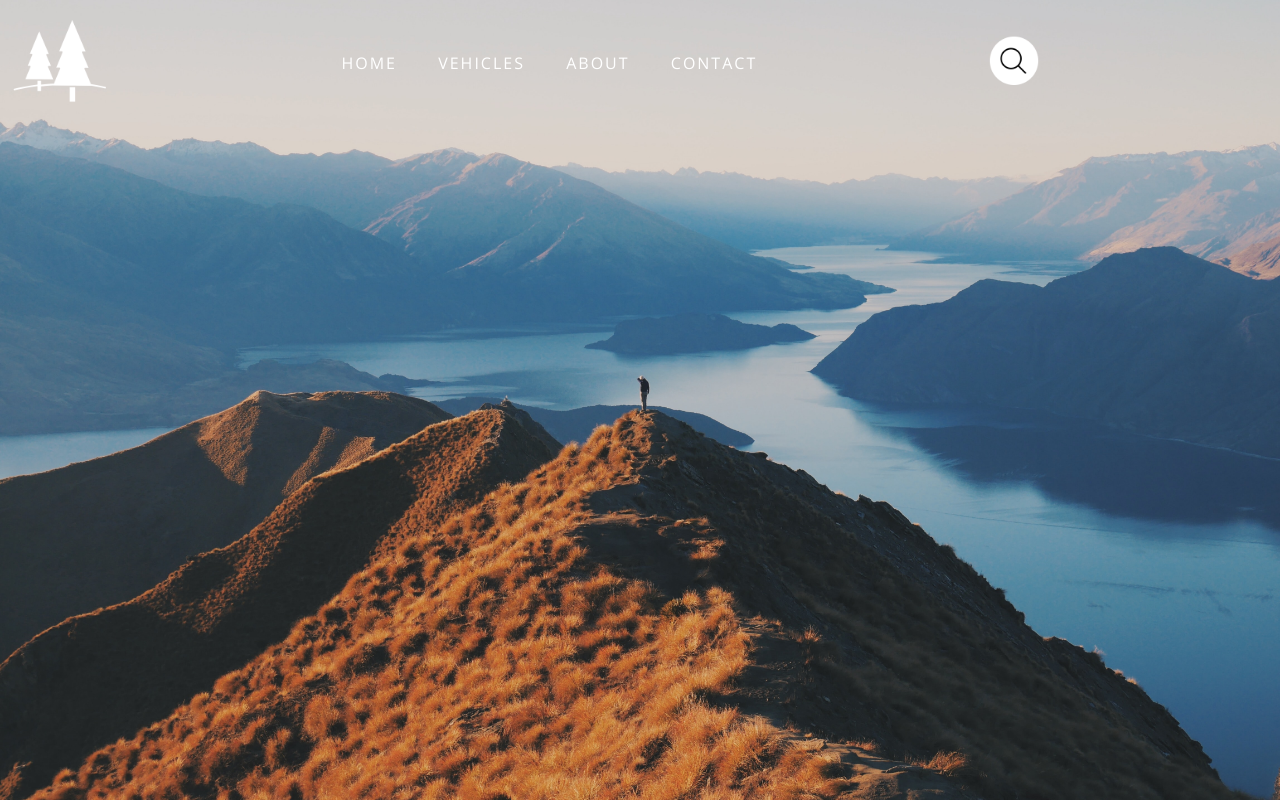
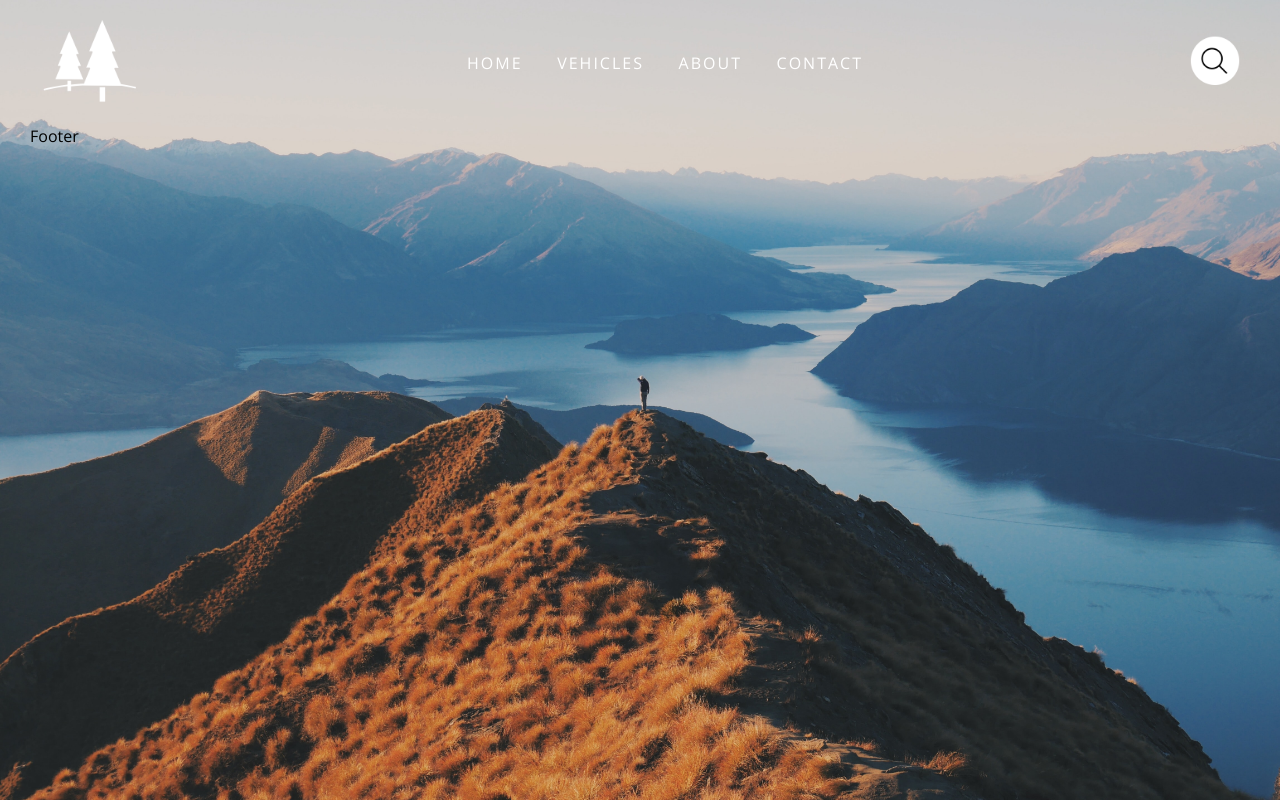
Before and after one commit to tomaszpluta85/adventure, a plain HTML site: page index.html in a window 1280 px wide. Drawn offline with nearby package versions, Linux system fonts and the light colour scheme.

Commit message:
Dodany container

```diff
--- a/css/style.css
+++ b/css/style.css
@@ -12,47 +12,65 @@ body {
     background-size: cover;
     font-size: 16px;
 }
+
+.full-width {
+    width: 100vw;
+    display: flex;
+    flex-direction: column;
+    align-items: center;
+}
+
+.container {
+    max-width: 1440px;
+    width: 100%;
+}
+
 .header__container {
     display: flex;
     justify-content: space-between;
     align-items: center;
     padding: 10px;
-    max-width: 1440px;
 }
 
 .logo {
     max-width: 100px;
     filter: invert(1);
 }
+
 .header__menu {
     width: 33%;
     min-width: 30%;
     display: none;
     justify-content: space-between;
 }
+
 .header__menu a {
     text-transform: uppercase;
     text-decoration: none;
     color: #fff;
     letter-spacing: 2px;
 }
+
 .search {
     max-width: 50px;
     filter: invert(1);
 }
 
 
-
-@media (min-width: 376px) {
+@media (min-width: 768px) {
     .header__menu {
         display: flex;
     }
+
     .ham {
         display: none;
     }
 }
 
 @media (min-width: 1024px) {
+    .container {
+        width: 1220px;
+    }
 
 }
 
--- a/index.html
+++ b/index.html
@@ -9,7 +9,8 @@
     <link rel="stylesheet" href="css/style.css">
 </head>
 <body>
-
+<div class="full-width">
+    <div class="container">
         <div class="header__container">
             <div>
                 <a href="#">
@@ -25,11 +26,17 @@
             <div>
                 <img src="img/search.png" alt="" class="search">
             </div>
-    <div>
-        <img src="img/hamburger.svg" alt="" class="ham">
+            <div class="ham">
+                <img src="img/hamburger.svg" alt="">
+            </div>
         </div>
     </div>
 
-
+    <div class="container">
+        <footer>
+            Footer
+        </footer>
+    </div>
+</div>
 </body>
 </html>
```
Also changed, not shown: 1 other file. Lines whose indentation alone changed are shown as unchanged.
